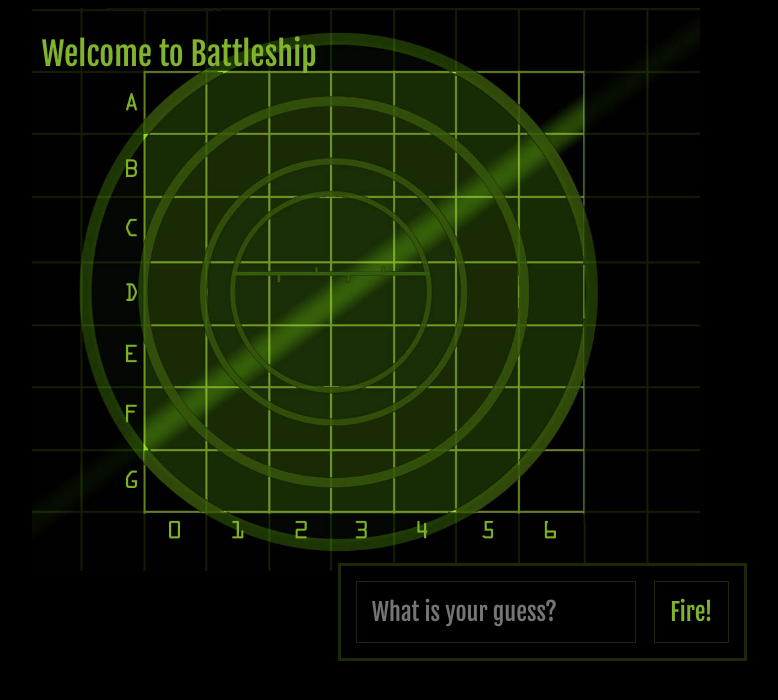
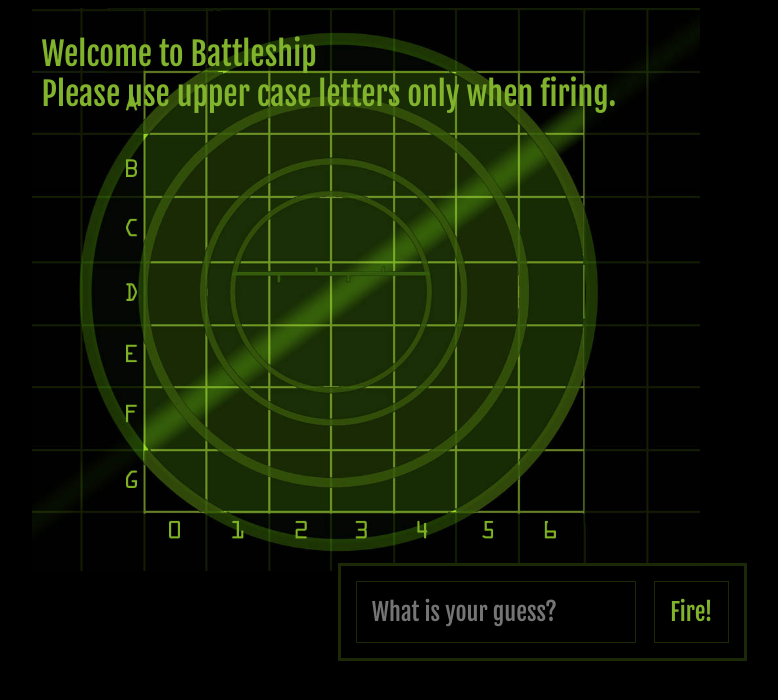
Before and after one commit to j-leverich/work-battleship, a plain HTML site: page index.html in a window 1280 px wide. Shown: the whole page, without its empty margins (246-1024 px from the left). Drawn offline with Linux system fonts and the light colour scheme.

Commit message:
Made some more clear instructions for the user.

```diff
--- a/index.html
+++ b/index.html
@@ -11,7 +11,7 @@
   <body>
     <div id="board">
 
-      <div id="messageArea">Welcome to Battleship</div>
+      <div id="messageArea">Welcome to Battleship<br><span>Please use upper case letters only when firing.</span></div>
 
       <table>
         <tr>
```
